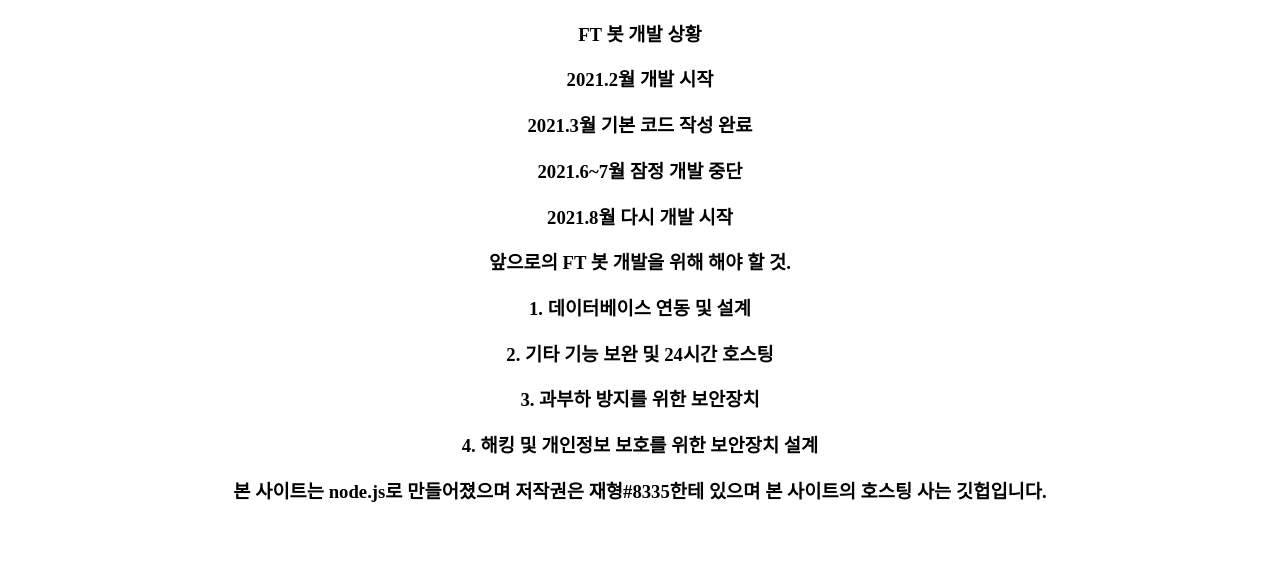
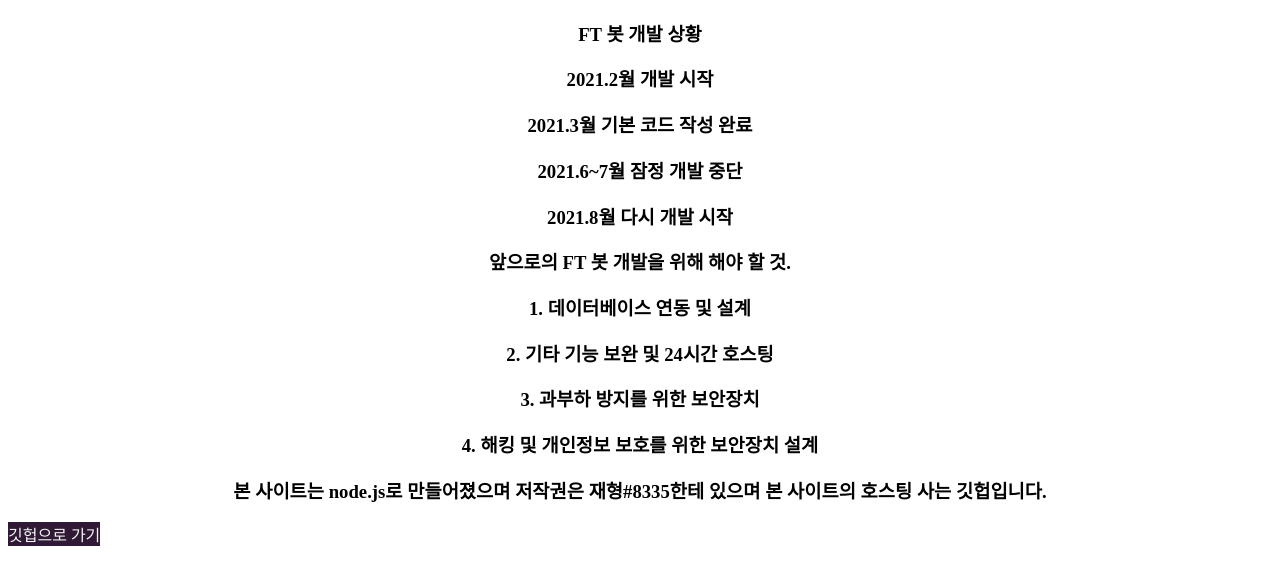
Before and after one commit to wogud0501/site, a plain HTML site: page main.html in a window 1280 px wide. Drawn offline with Linux system fonts and the light colour scheme.

Commit message:
Update main.html

```diff
--- a/main.html
+++ b/main.html
@@ -6,6 +6,15 @@
             <meta authors = "Park Jaeh-Hyoung">
             <style>
                 h3 { text-align: center;}
+                a:link, a:visited {
+                    background-color:#301934;
+                    color: whitesmoke;
+                    padding-bottom: 15px 25px;
+                    text-align: center;
+                    text-decoration: none;
+                    display: inline-block;
+                }
+                a:hover, a:active { background-color: purple;}
             </style>
         </head>
         <body>
@@ -23,5 +32,6 @@
             <h3>4. 해킹 및 개인정보 보호를 위한 보안장치 설계</h3>
 
             <h3>본 사이트는 node.js로 만들어졌으며 저작권은 재형#8335한테 있으며 본 사이트의 호스팅 사는 깃헙입니다.</h3>
+            <p><a href="https://github.com/wogud0501/site" target="_blank">깃헙으로 가기</a></p>
         </body>
     </html>
```
